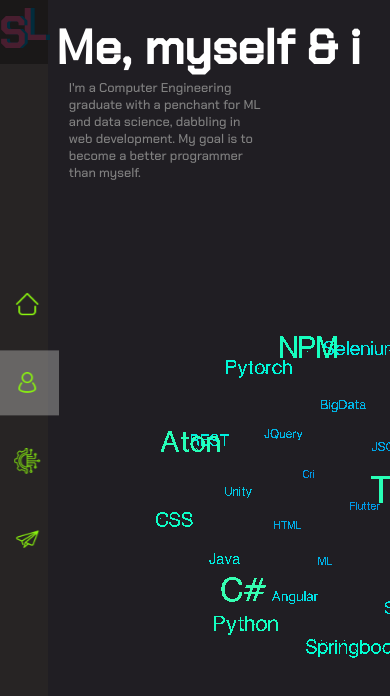
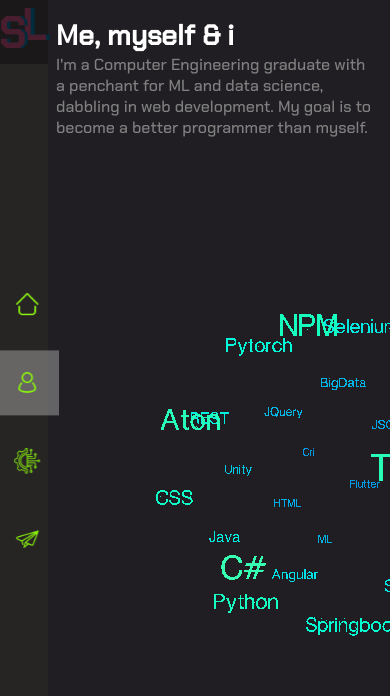
Before and after one commit to simoneloop/simoneloop.github.io, an Angular app: page /about in a window 390 px wide. Shown: the top 696 px of the page. Built offline with nearby package versions, Linux system fonts and the light colour scheme.

Commit message:
fix(about): responsive title size and reflow description on mobile

```diff
--- a/src/app/about/about.component.css
+++ b/src/app/about/about.component.css
@@ -1,6 +1,5 @@
 .title-about{
-    font-size: 48px;
-
+    font-size: clamp(28px, 6vw, 48px);
 }
 p{
     font-size: 0.5em;
@@ -12,4 +11,13 @@
     color: gray;
     margin-left: 1em;
     width: 15em;
+    max-width: 100%;
 }
+
+@media (max-width: 768px) {
+    .description-myself {
+        width: auto;
+        margin-left: 0;
+        font-size: 0.5em;
+    }
+}
```
